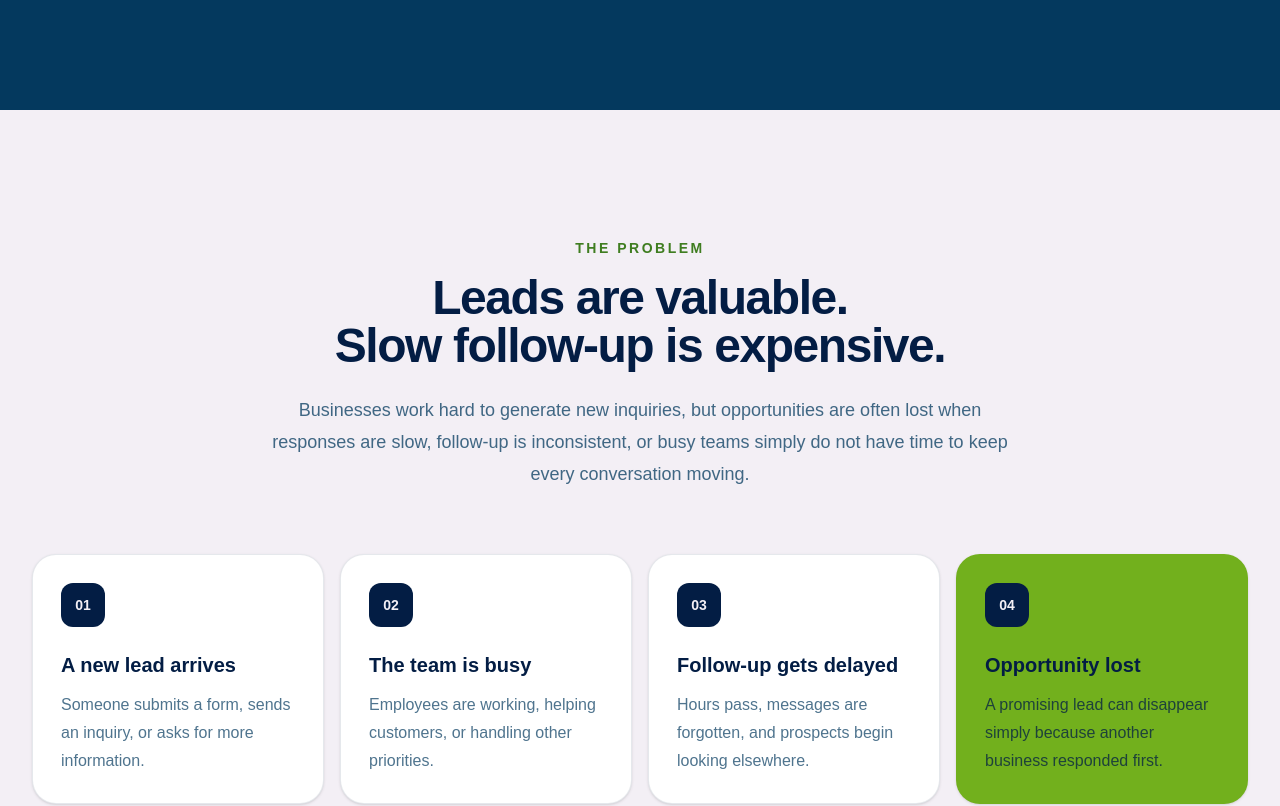
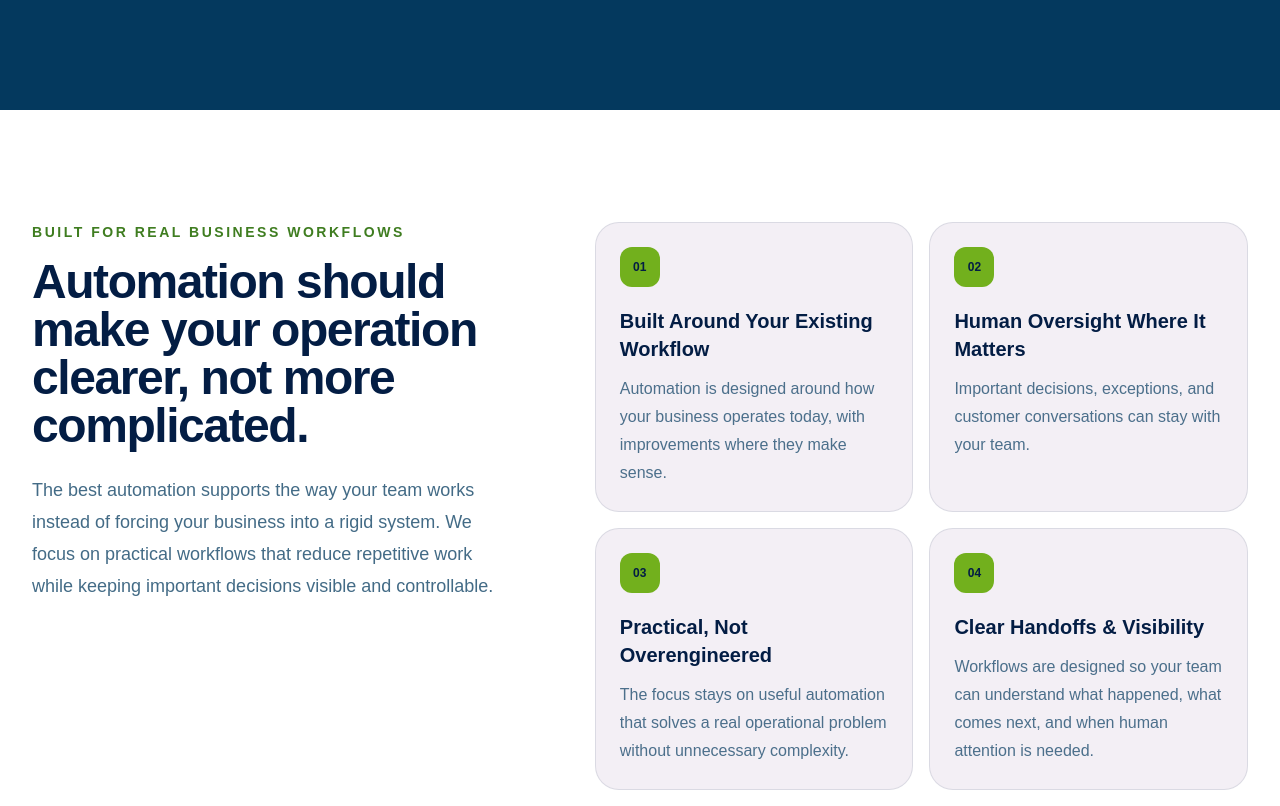
Before and after one commit to zmagnaye/Carvajal-Solutions, a Next.js app: page / in a window 1280 px wide. Shown: the part 3618-4424 px from the top of the page. Built offline with nearby package versions, Linux system fonts and the light colour scheme.

Commit message:
feat: add trust signals section

```diff
--- a/app/page.tsx
+++ b/app/page.tsx
@@ -160,9 +160,11 @@ export default function Home() {
       {/* HERO */}
       <section id="top" className="relative overflow-hidden">
         <div className="absolute inset-0 bg-[radial-gradient(circle_at_78%_18%,rgba(114,176,29,0.18),transparent_34%)]" />
+
         <div className="absolute bottom-0 left-0 h-72 w-72 rounded-full bg-(--cs-blue)/20 blur-3xl" />
 
         <div className="relative mx-auto grid max-w-7xl items-center gap-12 px-5 py-14 sm:px-6 sm:py-20 lg:min-h-[calc(100vh-82px)] lg:grid-cols-[1.05fr_0.95fr] lg:gap-16 lg:px-8 lg:py-24">
+          {/* HERO COPY */}
           <div>
             <div className="mb-6 inline-flex max-w-full items-center gap-2 rounded-full border border-(--cs-green)/40 bg-(--cs-green)/10 px-3.5 py-2 text-xs font-semibold leading-5 text-(--cs-green) sm:mb-7 sm:px-4 sm:text-sm">
               <span className="h-2 w-2 shrink-0 rounded-full bg-(--cs-green)" />
@@ -181,8 +183,8 @@ export default function Home() {
             <p className="mt-6 max-w-2xl text-base leading-7 text-(--cs-off-white)/70 sm:mt-7 sm:text-xl sm:leading-8">
               Carvajal Solutions helps businesses design and implement practical
               automation for lead response, follow-up, intake, scheduling,
-              notifications, and everyday workflows—so repetitive work is handled
-              consistently while your team stays in control.
+              notifications, and everyday workflows—so repetitive work is
+              handled consistently while your team stays in control.
             </p>
 
             <div className="mt-8 flex flex-col gap-3 sm:mt-9 sm:flex-row sm:gap-4">
@@ -195,7 +197,10 @@ export default function Home() {
 
               <a
                 href="#demo"
-                style={{ backgroundColor: "#ffffff", color: "#031d44" }}
+                style={{
+                  backgroundColor: "#ffffff",
+                  color: "#031d44",
+                }}
                 className="inline-flex w-full items-center justify-center rounded-full border border-white px-6 py-3.5 font-bold shadow-sm transition-all hover:-translate-y-0.5 hover:shadow-md sm:w-auto sm:px-7"
               >
                 Try the Demo
@@ -210,6 +215,7 @@ export default function Home() {
             </div>
           </div>
 
+          {/* WORKFLOW */}
           <div id="workflow" className="relative scroll-mt-24">
             <div className="absolute -inset-8 rounded-full bg-(--cs-green)/10 blur-3xl" />
 
@@ -219,6 +225,7 @@ export default function Home() {
                   <p className="text-xs font-semibold text-(--cs-green) sm:text-sm">
                     LIVE WORKFLOW
                   </p>
+
                   <h2 className="mt-1 text-lg font-bold text-(--cs-off-white) sm:text-xl">
                     New lead received
                   </h2>
@@ -249,6 +256,7 @@ export default function Home() {
                       <h3 className="text-sm font-bold text-(--cs-off-white) sm:text-base">
                         {step.title}
                       </h3>
+
                       <p className="mt-1 text-xs leading-5 text-(--cs-off-white)/55 sm:text-sm sm:leading-6">
                         {step.description}
                       </p>
@@ -261,6 +269,7 @@ export default function Home() {
                 <p className="text-[10px] font-black tracking-[0.15em] sm:text-xs">
                   OUTCOME
                 </p>
+
                 <p className="mt-2 text-sm font-bold sm:text-base">
                   Qualified lead → Appointment or human handoff
                 </p>
@@ -331,7 +340,9 @@ export default function Home() {
                   <div className="flex h-10 w-10 items-center justify-center rounded-xl bg-(--cs-green) text-xs font-black text-(--cs-navy)">
                     {item.number}
                   </div>
+
                   <h3 className="mt-5 text-xl font-bold">{item.title}</h3>
+
                   <p className="mt-3 leading-7 text-(--cs-blue)/70">
                     {item.description}
                   </p>
@@ -398,7 +409,9 @@ export default function Home() {
                 <div className="flex h-10 w-10 items-center justify-center rounded-xl bg-(--cs-green) text-xs font-black text-(--cs-navy)">
                   {item.number}
                 </div>
+
                 <h3 className="mt-5 text-xl font-bold">{item.title}</h3>
+
                 <p className="mt-3 leading-7 text-(--cs-blue)/70">
                   {item.description}
                 </p>
@@ -487,6 +500,75 @@ export default function Home() {
         </div>
       </section>
 
+      {/* TRUST */}
+      <section className="bg-white text-(--cs-navy)">
+        <div className="mx-auto max-w-7xl px-5 py-16 sm:px-6 sm:py-20 lg:px-8 lg:py-28">
+          <div className="grid gap-10 lg:grid-cols-[0.85fr_1.15fr] lg:gap-20">
+            <div>
+              <p className="text-xs font-bold tracking-[0.16em] text-(--cs-green-dark) sm:text-sm sm:tracking-[0.18em]">
+                BUILT FOR REAL BUSINESS WORKFLOWS
+              </p>
+
+              <h2 className="mt-4 text-3xl font-bold tracking-[-0.03em] sm:text-4xl lg:text-5xl">
+                Automation should make your operation clearer, not more
+                complicated.
+              </h2>
+
+              <p className="mt-6 max-w-xl text-base leading-7 text-(--cs-blue)/75 sm:text-lg sm:leading-8">
+                The best automation supports the way your team works instead of
+                forcing your business into a rigid system. We focus on practical
+                workflows that reduce repetitive work while keeping important
+                decisions visible and controllable.
+              </p>
+            </div>
+
+            <div className="grid gap-4 sm:grid-cols-2">
+              {[
+                {
+                  number: "01",
+                  title: "Built Around Your Existing Workflow",
+                  description:
+                    "Automation is designed around how your business operates today, with improvements where they make sense.",
+                },
+                {
+                  number: "02",
+                  title: "Human Oversight Where It Matters",
+                  description:
+                    "Important decisions, exceptions, and customer conversations can stay with your team.",
+                },
+                {
+                  number: "03",
+                  title: "Practical, Not Overengineered",
+                  description:
+                    "The focus stays on useful automation that solves a real operational problem without unnecessary complexity.",
+                },
+                {
+                  number: "04",
+                  title: "Clear Handoffs & Visibility",
+                  description:
+                    "Workflows are designed so your team can understand what happened, what comes next, and when human attention is needed.",
+                },
+              ].map((item) => (
+                <article
+                  key={item.number}
+                  className="rounded-3xl border border-(--cs-navy)/10 bg-(--cs-off-white) p-5 transition-all hover:-translate-y-1 hover:border-(--cs-green)/40 hover:shadow-lg sm:p-6"
+                >
+                  <div className="flex h-10 w-10 items-center justify-center rounded-xl bg-(--cs-green) text-xs font-black text-(--cs-navy)">
+                    {item.number}
+                  </div>
+
+                  <h3 className="mt-5 text-xl font-bold">{item.title}</h3>
+
+                  <p className="mt-3 leading-7 text-(--cs-blue)/70">
+                    {item.description}
+                  </p>
+                </article>
+              ))}
+            </div>
+          </div>
+        </div>
+      </section>
+
       {/* PROBLEM */}
       <section className="bg-(--cs-off-white) text-(--cs-navy)">
         <div className="mx-auto max-w-7xl px-5 py-16 sm:px-6 sm:py-20 lg:px-8 lg:py-32">
@@ -566,9 +648,11 @@ export default function Home() {
 
           <div className="my-12 flex items-center gap-4 sm:my-16 lg:my-20">
             <div className="h-px flex-1 bg-(--cs-navy)/10" />
+
             <div className="flex h-12 w-12 shrink-0 items-center justify-center rounded-full bg-(--cs-navy) text-xl text-(--cs-green)">
               ↓
             </div>
+
             <div className="h-px flex-1 bg-(--cs-navy)/10" />
           </div>
 
@@ -740,6 +824,7 @@ export default function Home() {
         </div>
       </section>
 
+      {/* INTERACTIVE DEMO */}
       <LeadDemo />
 
       {/* CONTACT */}
```
